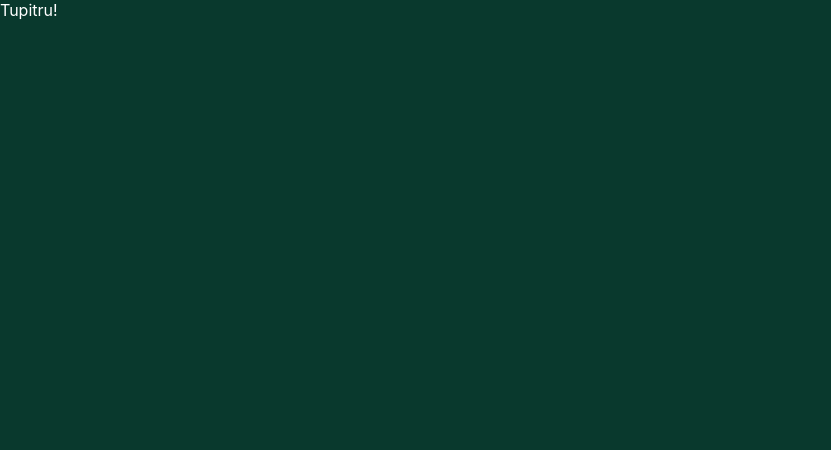
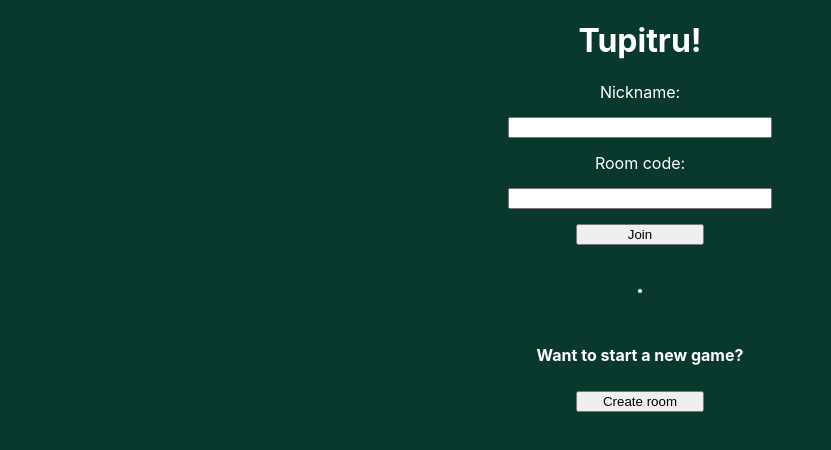
Before and after one commit to mkdusia/tupitru, a React (Vite) app in the folder frontend/: page / in a window 1280 px wide. Shown: the top 450 px of the page, without its empty margins (0-831 px from the left). Built offline with nearby package versions, Linux system fonts and the light colour scheme.

Commit message:
Add basic page layout

```diff
--- a/frontend/src/App.css
+++ b/frontend/src/App.css
@@ -3,3 +3,31 @@
   background-color: rgb(9, 57, 45);
   margin: 0;
 }
+
+.title {
+  display: flex;
+  align-items: center;
+  justify-content: center;
+}
+
+
+.wrapper {
+  display: flex;
+  align-items: center;
+  justify-content: center;
+  flex-direction: column;
+  gap: 5px;
+}
+
+.button {
+  width: 10%;
+}
+
+.inputtext {
+    margin: 10px auto;
+    width: 20%;
+}
+
+.label {
+
+}
--- a/frontend/src/App.tsx
+++ b/frontend/src/App.tsx
@@ -3,7 +3,22 @@ import './App.css'
 function App() {
   return (
     <div className="app-container">
-      Tupitru!
+      <h1 className='title'>Tupitru!</h1>
+      <div className='wrapper'>
+        <label className='label'>Nickname: </label>
+        <input name="nick" className='inputtext'/>
+
+        <label className='label'>Room code:</label>
+        <input name="room" className='inputtext'/>
+
+        <button className='button'>
+          Join
+        </button>
+
+        <h2>.</h2>
+        <h4>Want to start a new game?</h4>
+        <button className='button'>Create room</button>
+      </div>
     </div>
   )
 }
```
Also changed, not shown: 1 other file (tests, documents, lock files or other folders).
